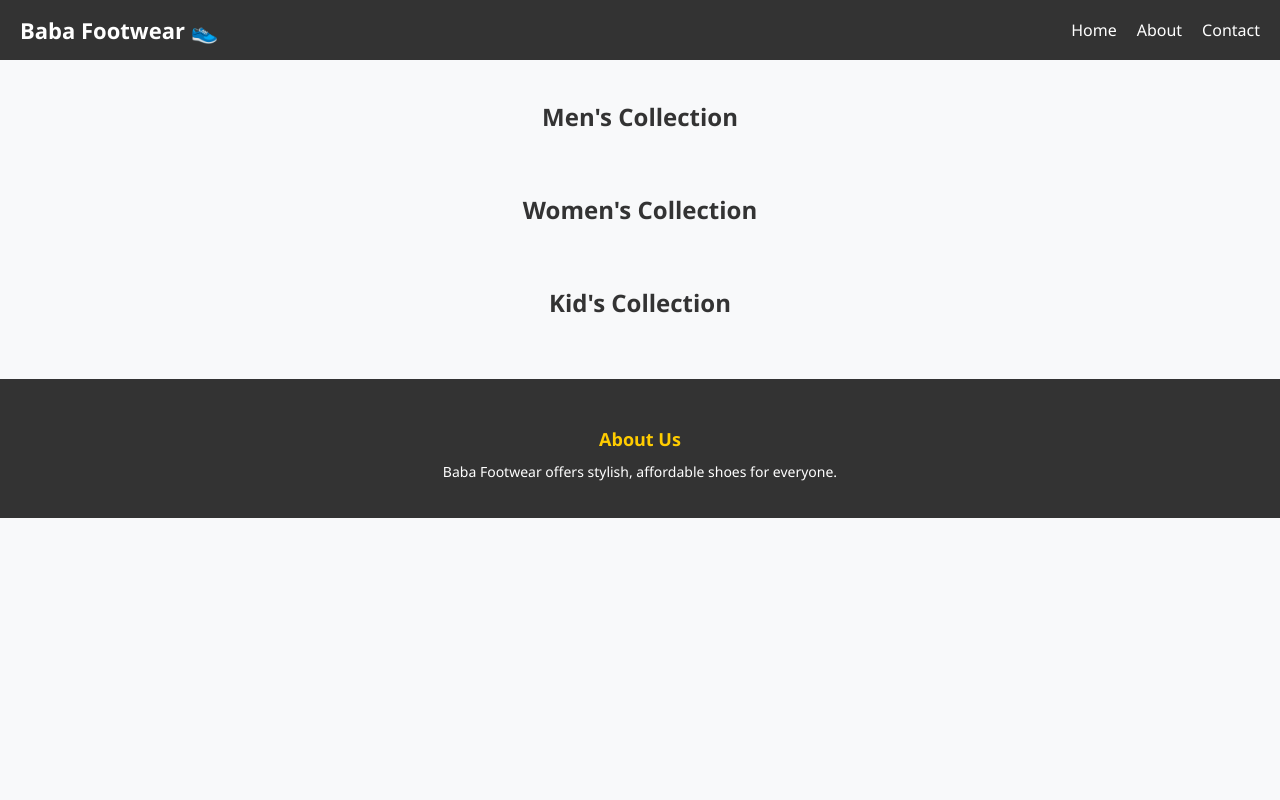
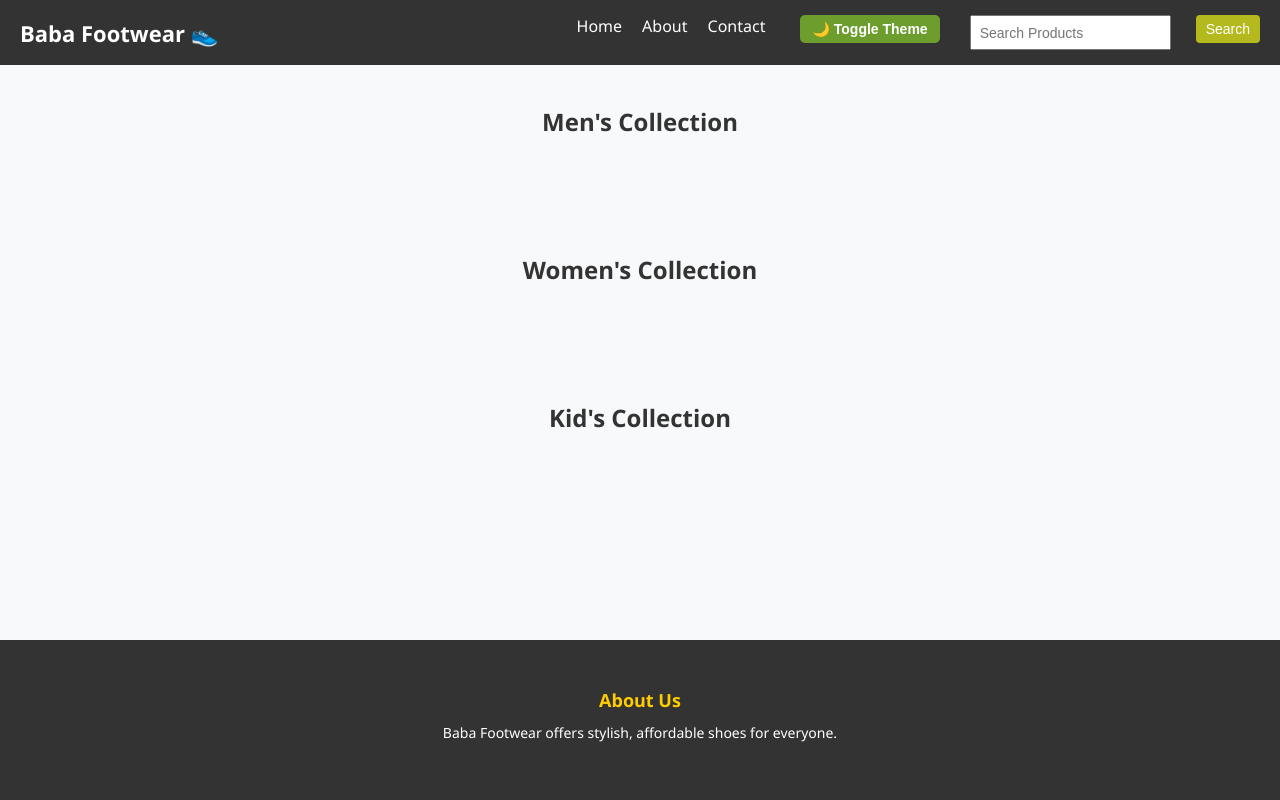
Before and after one commit to Student-Sneha09/Baba-Footwear-Backend, a Django app: page / in a window 1280 px wide. Run offline with Django 5.2, Linux system fonts and the light colour scheme; data that the repository does not hold is empty.

Commit message:
updated and fixed navbar,footer

```diff
--- a/shop/static/shop/css/style.css
+++ b/shop/static/shop/css/style.css
@@ -1,9 +1,15 @@
-body {
+html,body {
+  height: 100%;
   font-family: 'Segoe UI', sans-serif;
   margin: 0;
   padding: 0;
   background-color: #f8f9fa;
   text-align: center;
+  display: flex;
+  flex-direction: column;
+}
+body > footer{
+  margin-top: auto;
 }
 
 header {
@@ -79,15 +85,15 @@ h2 {
 }
 
 #women {
-  background-color: #fceeee;
+  background-color: #638f91;
 }
 
 #men {
-  background-color: #eef7ff;
+  background-color: #878d69;
 }
 
 #kid {
-  background-color: #fffbe6;
+  background-color: #8c708a;
 }
 
 /* ===== Navbar Styling ===== */
@@ -132,12 +138,35 @@ h2 {
   color: #ffcc00;
 }
 
+#search-input {
+  height: 23px;
+  padding: 4px 8px;
+  font-size: 14px;
+  margin-left: 10px;
+}
+
+#search-btn,
+#theme-toggle {
+  height: 28px;
+  padding: 5px 10px;
+  font-size: 14px;
+  margin-left: 5px;
+  border: none;
+  background-color: #b4b91e;
+  color: white;
+  border-radius: 4px;
+  cursor: pointer;
+}
+
 footer {
   background-color: #333;
   color: white;
   padding: 30px 20px;
   margin-top: 40px;
   font-size: 14px;
+  text-align: center;
+  height: 100px;
+  flex-shrink: 0;
 }
 
 .footer-container {
--- a/shop/templates/shop/base.html
+++ b/shop/templates/shop/base.html
@@ -15,6 +15,11 @@
       <li><a href="{% url 'home' %}">Home</a></li>
       <li><a href="{% url 'about' %}">About</a></li>
       <li><a href="{% url 'contact' %}">Contact</a></li>
+      <div class="theme-toggle">
+      <button id="theme-toggle">🌙 Toggle Theme</button>
+      </div>
+      <input type="text" id="search-input" placeholder="Search Products">
+      <button id="search-btn">Search</button>
     </ul>
   </nav>
 
@@ -26,6 +31,7 @@
   {% endif %}
 
   {% block content %}{% endblock %}
+
 
   <!-- Footer -->
   <footer>
--- a/shop/templates/shop/index.html
+++ b/shop/templates/shop/index.html
@@ -3,7 +3,7 @@
 {% block content %}
 
 <h2>Men's Collection</h2>
-<div class="product-container">
+<div id="men" class="product-container">
   {% for product in products %}
     {% if product.category == "men" %}
       <div class="product-card">
@@ -17,7 +17,7 @@
 </div>
 
 <h2>Women's Collection</h2>
-<div class="product-container">
+<div id ="women" class="product-container">
   {% for product in products %}
     {% if product.category == "women" %}
       <div class="product-card">
@@ -31,7 +31,7 @@
 </div>
 
 <h2>Kid's Collection</h2>
-<div class="product-container">
+<div id="kid" class="product-container">
   {% for product in products %}
     {% if product.category == "kid" %}
       <div class="product-card">
```
